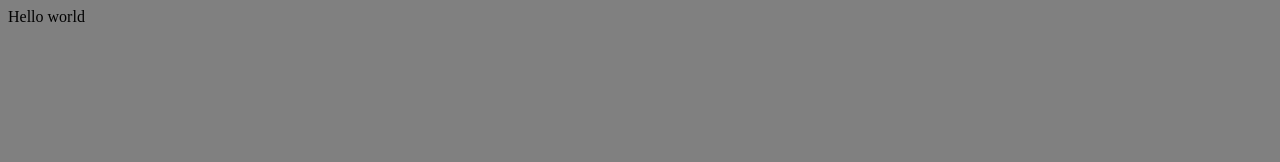
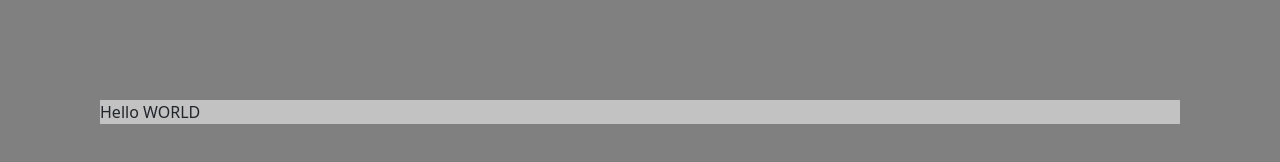
Before and after one commit to JacobPuff/job-application-project, a website: page frontend/src/index.html in a window 1280 px wide. Drawn offline with nearby package versions, Linux system fonts and the light colour scheme.

Commit message:
Use bootstrap and add css folder

```diff
--- /dev/null
+++ b/frontend/src/css/appStyle.css
@@ -0,0 +1,4 @@
+.stylish {
+    margin: 100px;
+    background-color: rgb(194, 194, 194);
+}
--- a/frontend/src/index.html
+++ b/frontend/src/index.html
@@ -1,8 +1,11 @@
 <!DOCTYPE html>
 <head>
+    <link href="https://cdn.jsdelivr.net/npm/bootstrap@5.0.0-beta2/dist/css/bootstrap.min.css" rel="stylesheet" integrity="sha384-BmbxuPwQa2lc/FVzBcNJ7UAyJxM6wuqIj61tLrc4wSX0szH/Ev+nYRRuWlolflfl" crossorigin="anonymous">
+    <link href="css/appStyle.css" rel="stylesheet"/>
     <script src="https://unpkg.com/react@17/umd/react.development.js" crossorigin></script>
     <script src="https://unpkg.com/react-dom@17/umd/react-dom.development.js" crossorigin></script>
     <script src="https://unpkg.com/babel-standalone@6/babel.min.js"></script>
+    <script src="https://cdn.jsdelivr.net/npm/bootstrap@5.0.0-beta2/dist/js/bootstrap.bundle.min.js" integrity="sha384-b5kHyXgcpbZJO/tY9Ul7kGkf1S0CWuKcCD38l8YkeH8z8QjE0GmW1gYU5S9FOnJ0" crossorigin="anonymous"></script>
     <script src="index.js" type="text/babel"></script>
 </head>
 <body style="background-color: gray;">
--- a/frontend/src/index.js
+++ b/frontend/src/index.js
@@ -1,6 +1,11 @@
-const app = <div>Hello world</div>;
+
+function App() {
+    return (
+        <div class="stylish">Hello WORLD</div>
+    );
+}
 
 ReactDOM.render(
-    app,
+    <App />,
     document.getElementById('root')
 )
```
